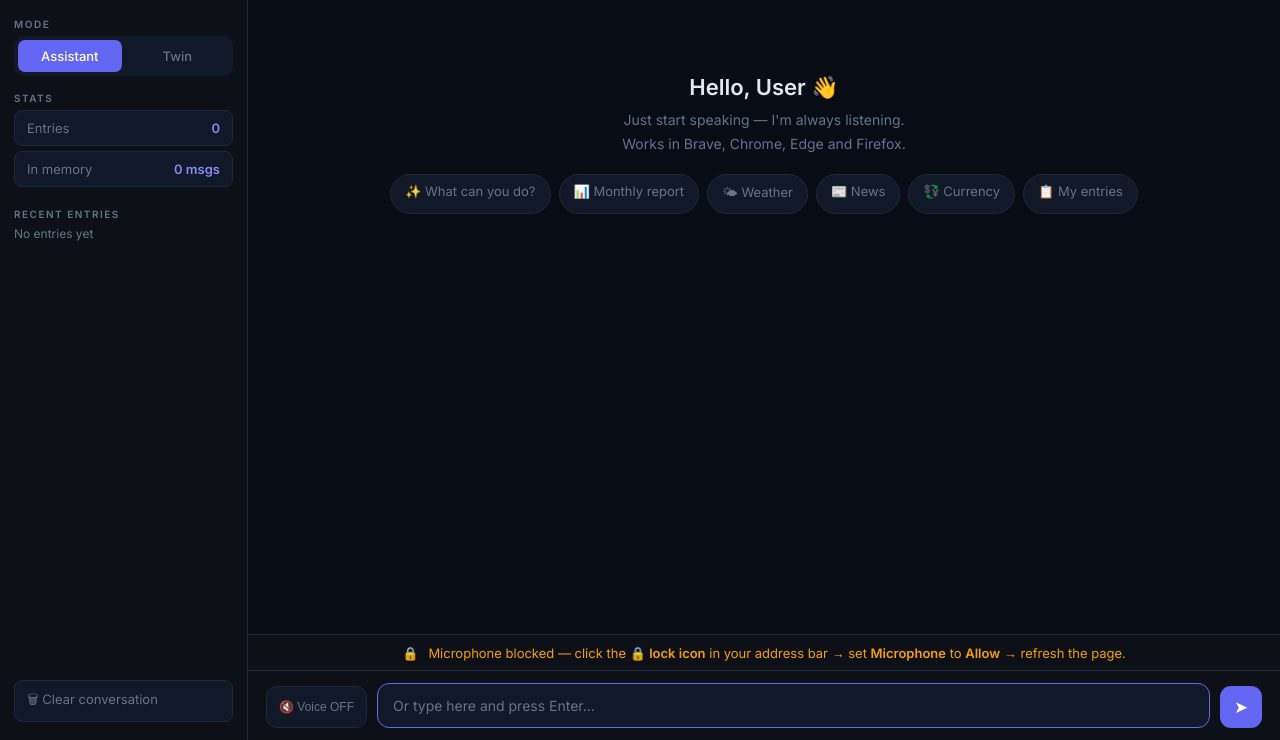
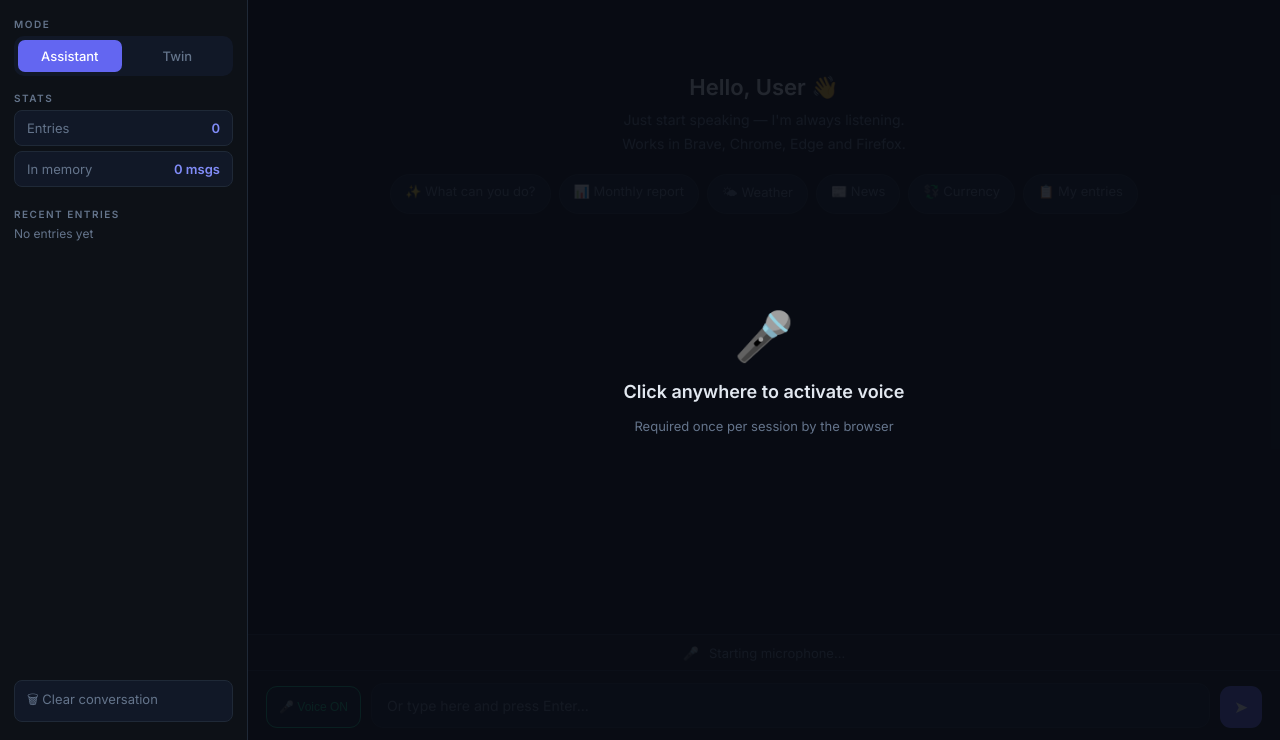
Before and after one commit to davronbek-malikov/MYTWIN, a FastAPI app: page / in a window 1280 px wide. Shown: the part 60-800 px from the top of the page. Run offline with FastAPI, Linux system fonts and the light colour scheme; data comes from the database, SQL or seed files in the repository; data that the repository does not hold is empty.

Commit message:
Fix mic activation: require one user click before getUserMedia

```diff
--- a/templates/index.html
+++ b/templates/index.html
@@ -201,6 +201,17 @@
       </div>
     </div>
 
+    <!-- One-time activation overlay -->
+    <div id="activate-overlay" style="
+      position:absolute; inset:0; z-index:50;
+      display:flex; flex-direction:column; align-items:center; justify-content:center;
+      background:rgba(8,12,20,.88); gap:16px; cursor:pointer;"
+      onclick="activateVoice()">
+      <div style="font-size:48px">🎤</div>
+      <div style="font-size:18px;font-weight:600;color:#e2e8f0">Click anywhere to activate voice</div>
+      <div style="font-size:13px;color:#64748b">Required once per session by the browser</div>
+    </div>
+
     <!-- Status bar -->
     <div id="status-bar">
       <span id="status-icon">🎤</span>
@@ -279,9 +290,10 @@
     document.getElementById('status-bar').innerHTML = `
       <span>🔒</span>
       <span style="color:#f59e0b">
-        Microphone blocked —
-        click the <b>🔒 lock icon</b> in your address bar →
-        set <b>Microphone</b> to <b>Allow</b> → refresh the page.
+        Microphone blocked — check two things:
+        (1) Click the <b>🔒 lock</b> in address bar → Microphone → <b>Allow</b>.
+        (2) Windows: Start → Settings → Privacy → Microphone → turn <b>ON</b> for Brave.
+        Then refresh.
       </span>`;
   }
 }
@@ -517,9 +529,14 @@
 
 // ── Boot ──────────────────────────────────────────────────────────────────
 loadStats(); loadEntries();
-document.getElementById('input').focus();
-// Start mic after brief delay so page renders first
-setTimeout(initMic, 600);
+
+async function activateVoice() {
+  document.getElementById('activate-overlay').style.display = 'none';
+  await initMic();
+}
+
+// Position overlay inside main only
+document.querySelector('main').style.position = 'relative';
 </script>
 </body>
 </html>
```
